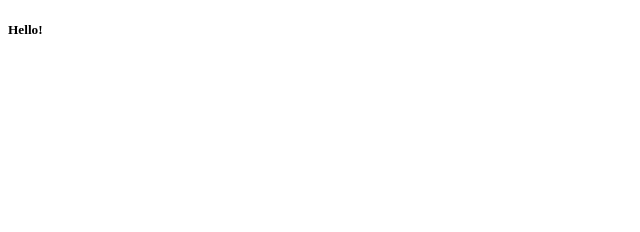
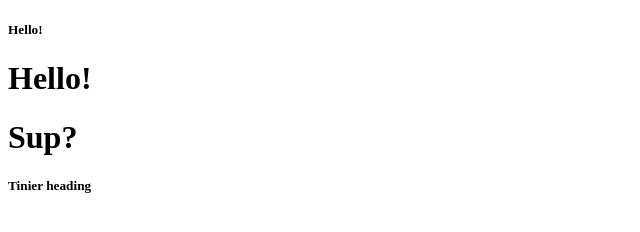
Before and after one commit to NellieMK65/DOM, a plain HTML site: page index.html in a window 1280 px wide. Shown: the whole page, without its empty margins (0-640 px from the left). Drawn offline with Linux system fonts and the light colour scheme.

Commit message:
Get elements by class name

```diff
--- a/index.html
+++ b/index.html
@@ -11,5 +11,18 @@
 		<div>
 			<h5 id="greeting">Hello!</h5>
 		</div>
+		<div>
+			<div class="banner">
+				<h1>Hello!</h1>
+			</div>
+
+			<div class="banner">
+				<h1>Sup?</h1>
+			</div>
+
+			<div class="banner">
+				<h5>Tinier heading</h5>
+			</div>
+		</div>
 	</body>
 </html>
--- a/index.js
+++ b/index.js
@@ -4,4 +4,8 @@ document.addEventListener('DOMContentLoaded', () => {
 	const header = document.getElementById('greeting');
 
 	console.log(header);
+
+	const elements = document.getElementsByClassName('banner');
+
+	console.log(elements.length);
 });
```
